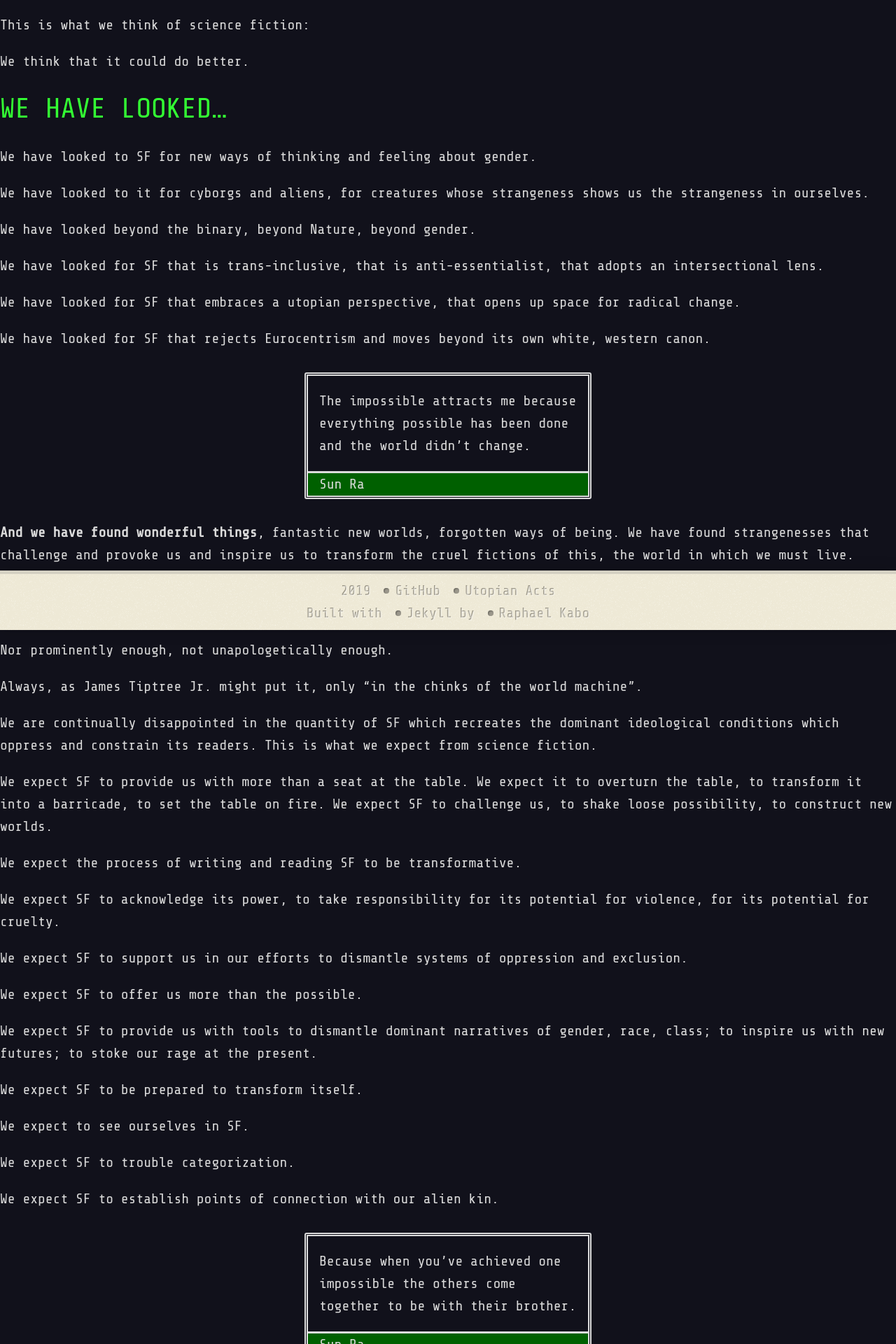
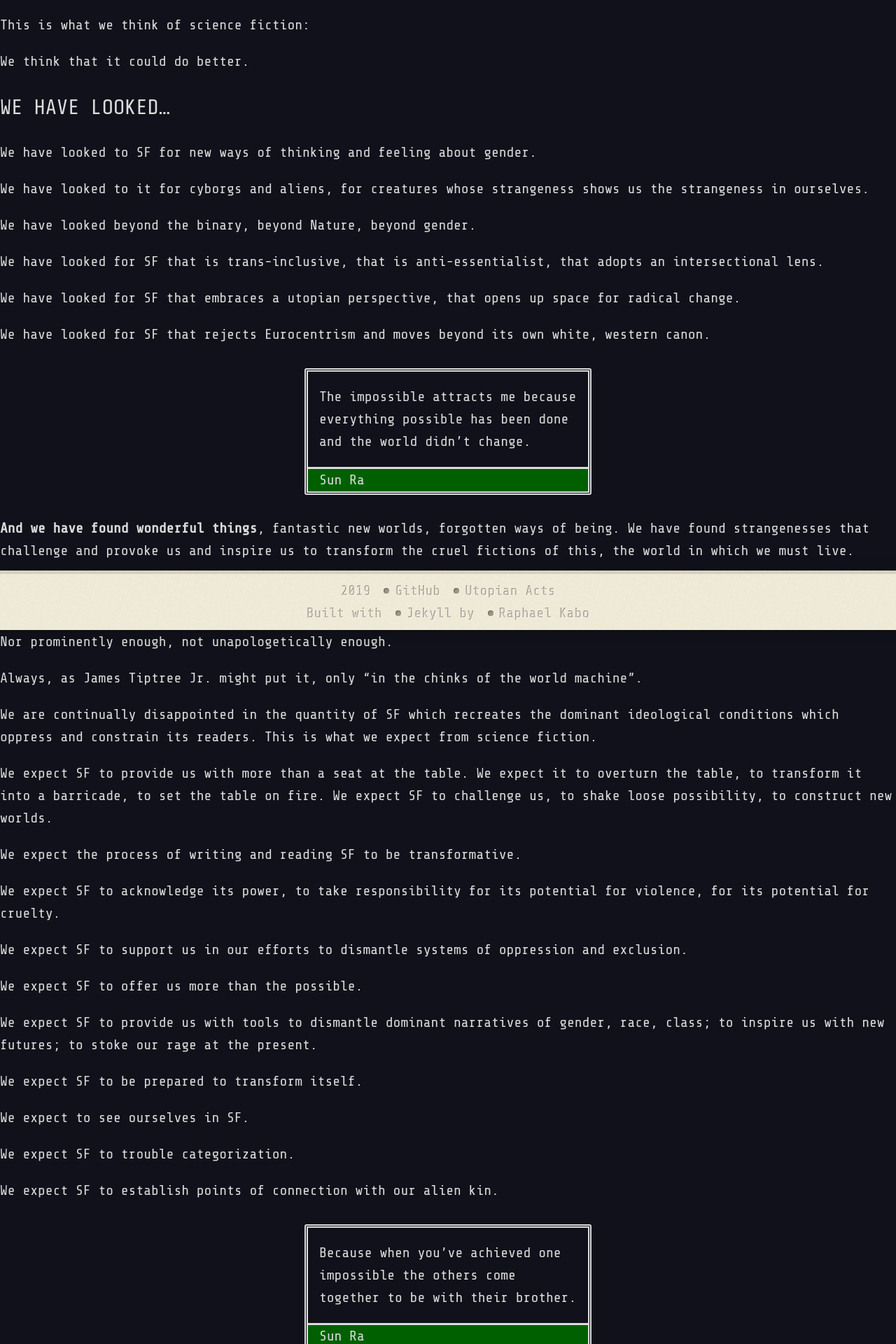
Before and after one commit to lowercasename/beyond-gender-manifesto, a Jekyll site: the page built from section-01.md, in a window 1280 px wide. Shown: the top 1920 px of the page at 70% size. Built offline with Jekyll 4.4.1, drawn with Linux system fonts in a browser that asks for light colours.

```diff
--- a/section-01.md
+++ b/section-01.md
@@ -8,7 +8,7 @@ This is what we think of science fiction:
 
 We think that it could do better.
 
-# We have looked...
+## We have looked...
 
 We have looked to SF for new ways of thinking and feeling about gender.
 
@@ -28,7 +28,7 @@ We have looked for SF that rejects Eurocentrism and moves beyond its own white,
 
 **And we have found wonderful things**, fantastic new worlds, forgotten ways of being. We have found strangenesses that challenge and provoke us and inspire us to transform the cruel fictions of this, the world in which we must live.
 
-# But not enough.
+## But not enough.
 
 Nor prominently enough, not unapologetically enough.
 
@@ -66,7 +66,7 @@ We expect SF to reveal the wondrous strangeness of the present. We expect a grea
 
 And, to this end, we expect more funding for writers and academics from minoritized backgrounds; more acknowledgement of the labour that is disproportionately done by those who are least compensated for it; more spaces dedicated to the imagining, sharing and proliferation of this kind of SF.
 
-# It is not a mystery why SF has failed us in this catastrophic way.
+## It is not a mystery why SF has failed us in this catastrophic way.
 
 The white capitalist queerphobic patriarchy is heavily invested in making sure its cruel fictions are not thought otherwise; making sure that SF writers don’t reveal to their readers how strange everything is, in this, and in other possible worlds.
 
@@ -74,7 +74,7 @@ SF has been historically dominated by the “universal”; the cis white male mi
 
 This is of course a fiction (it’s silly but it’s still cruel) which risks the elision and is disturbed by the ghosts of our forebears. However, the image remains.
 
-# How do we move beyond?
+## How do we move beyond?
 
 More is needed than simply the repeated calls for change. Important as they are, such tactics have not moved us far enough.
 
@@ -86,7 +86,7 @@ Instead, we should pay attention to the material production of SF. And so, a new
 
 These are our questions, these our expectations. We work to see them answered, to see them met, to move beyond them into the realms of impossibility.
 
-# The binary must be tripped into the quantum.
+## The binary must be tripped into the quantum.
 
 For us, gender is a technology, aslant; reoriented to an expansive otherwise, rather than a regulating known.
 
@@ -98,7 +98,7 @@ In a utopian mode, our move beyond gender is an efflorescence, hyperlinking to w
 
 We believe that SF, as key means for the fictioning of the otherwise, has an ethical obligation to disrupt the prevailing logics a suffocating now, to instead envision and bring about emancipatory futures, futures which multiply, rather than reduce, our ways of being in (and beyond) the world(s).
 
-# Science fiction can turn the actuarial gaze of capitalistic control back upon itself.
+## Science fiction can turn the actuarial gaze of capitalistic control back upon itself.
 
 We are more than speculations; but we also engage in speculations that the patriarchy can never dream of.
 
```
